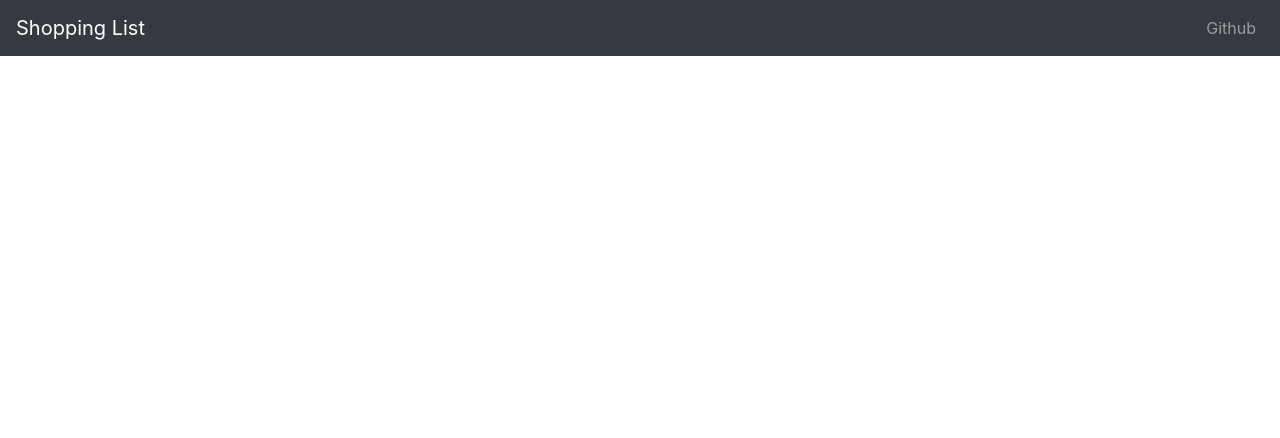
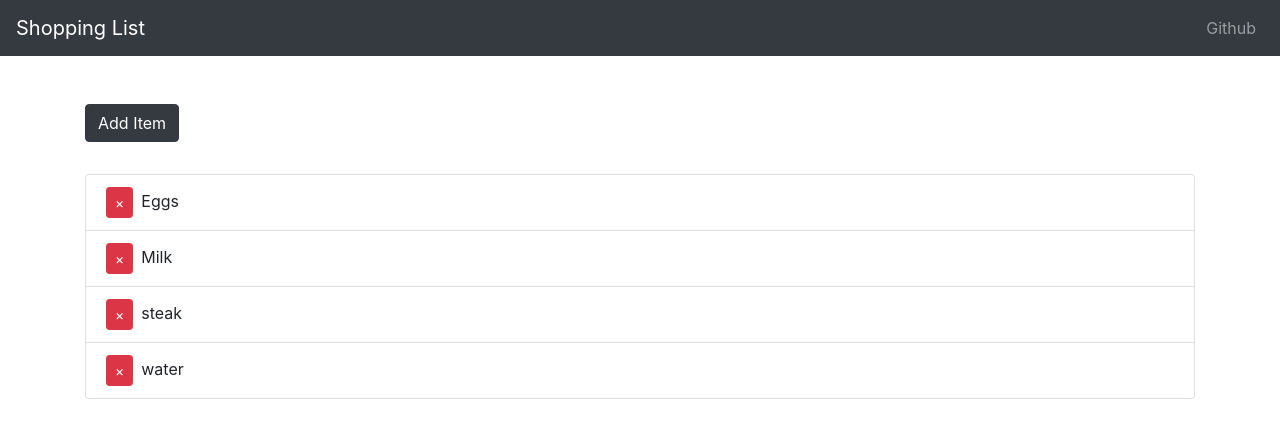
Before and after one commit to amarvadla/shopping-list, a React (Create React App) app in the folder client/: page / in a window 1280 px wide. Shown: the top 438 px of the page. Built offline with nearby package versions, Linux system fonts and the light colour scheme.

Commit message:
add item and transitions

```diff
--- a/client/src/App.css
+++ b/client/src/App.css
@@ -0,0 +1,21 @@
+.remove-btn{
+    margin-right: 0.5rem;
+}
+
+.fade-enter{
+    opacity: 0.01;
+}
+
+.fade-enter-active{
+    opacity: 1;
+    transition: opacity 1000ms ease-in;
+}
+
+.fade-exit{
+    opacity: 1;
+}
+
+.fade-exit-active{
+    opacity: 0.01;
+    transition: opacity 1000ms ease-in;
+}
--- a/client/src/App.js
+++ b/client/src/App.js
@@ -1,5 +1,6 @@
 import React, { Component } from 'react';
 import AppNavBar from './components/AppNavBar'
+import ShoppingList from './components/ShoppinList'
 import 'bootstrap/dist/css/bootstrap.min.css'
 import './App.css';
 
@@ -7,6 +8,7 @@
   render() {
     return <div className="App">
       <AppNavBar />
+      <ShoppingList/>
     </div>
   }
 
--- /dev/null
+++ b/client/src/components/ShoppinList.js
@@ -0,0 +1,56 @@
+import React, { Component } from 'react'
+import { Container, ListGroup, ListGroupItem, Button } from 'reactstrap'
+import { CSSTransition, TransitionGroup } from 'react-transition-group'
+import uuid from 'uuid'
+
+class ShoppingList extends Component {
+
+    state = {
+        items: [
+            { id: uuid(), name: "Eggs" },
+            { id: uuid(), name: "Milk" },
+            { id: uuid(), name: "steak" },
+            { id: uuid(), name: "water" }
+        ]
+    }
+
+    render() {
+        const { items } = this.state
+        return <div>
+            <Container>
+                <Button color="dark" style={{ marginBottom: '2rem' }} onClick={() => {
+                    const name = prompt('Enter Item')
+                    if (name) {
+                        this.setState(state => ({
+                            items: [...state.items, { id: uuid(), name }]
+                        }));
+                    }
+                }}>
+                    Add Item
+                </Button>
+
+                <ListGroup>
+                    <TransitionGroup className='shopping-list'>
+                        {items.map(({ id, name }) => {
+                            return <CSSTransition key={id} timeout={500} classNames="fade">
+                                <ListGroupItem>
+                                    <Button className='remove-btn' color='danger' size='sm' onClick={() => {
+                                            this.setState(state => ({
+                                                items : state.items.filter(item => item.id !== id)
+                                            }))
+                                    }}>
+                                        &times;
+                                    </Button>
+                                    {name}
+                                </ListGroupItem>
+                            </CSSTransition>
+                        })}
+                    </TransitionGroup>
+                </ListGroup>
+            </Container>
+        </div>
+    }
+
+}
+
+export default ShoppingList
```
